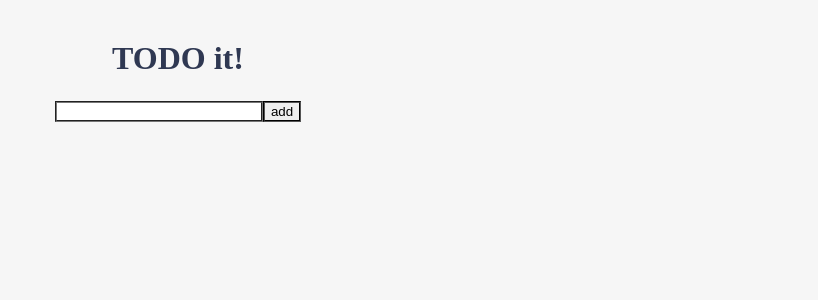
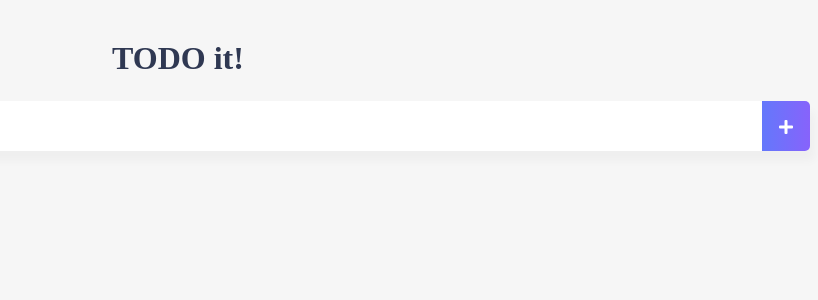
Before and after one commit to wowww/vue, a Vue app in the folder vue-todo/: page / in a window 1280 px wide. Shown: the top 300 px of the page, without its empty margins (462-1280 px from the left). Built offline with nearby package versions, Linux system fonts and the light colour scheme.

Commit message:
style. TodoInput 컴포넌트 코드 정리 및 UI 스타일링
1. Input box CSS 작성
2. v-on:keyup.enter="addTodo": 클릭(v-on:click) 뿐만 아니라 엔터를 눌렀을 때도 값 저장

```diff
--- a/vue-todo/src/components/TodoInput.vue
+++ b/vue-todo/src/components/TodoInput.vue
@@ -1,7 +1,10 @@
 <template>
-  <div>
-    <input type="text" v-model="newTodoItem">
-    <button v-on:click="addTodo">add</button>
+  <div class="inputBox shadow">
+    <input type="text" v-model="newTodoItem" v-on:keyup.enter="addTodo">
+    <!-- <button v-on:click="addTodo">add</button> -->
+    <span class="addContainer" v-on:click="addTodo">
+      <i class="fas fa-plus addBtn"></i>
+    </span>
   </div>
 </template>
 
@@ -17,13 +20,43 @@
       // console.log(this.newTodoItem);
       // 저장하는 로직
       localStorage.setItem(this.newTodoItem, this.newTodoItem);
+      this.clearInput();
+    },
+    clearInput: function() {
       this.newTodoItem = '';
-    },
-
+    }
   }
 }
 </script>
 
-<style>
+<style scoped>
+input:focus {
+  outline: none;
+}
 
+.inputBox {
+  background: #fff;
+  height: 50px;
+  line-height: 50px;
+  border-radius: 5px;
+}
+
+.inputBox input {
+  border-style: none;
+  font-size: 0.9rem;
+}
+
+.addContainer {
+  float: right;
+  background: linear-gradient(to right, #6478FB, #8763FB);
+  display: block;
+  width: 3rem;
+  border-radius: 0 5px 5px 0;
+  cursor: pointer;
+}
+
+.addBtn {
+  color: #fff;
+  vertical-align: middle;
+}
 </style>
```
